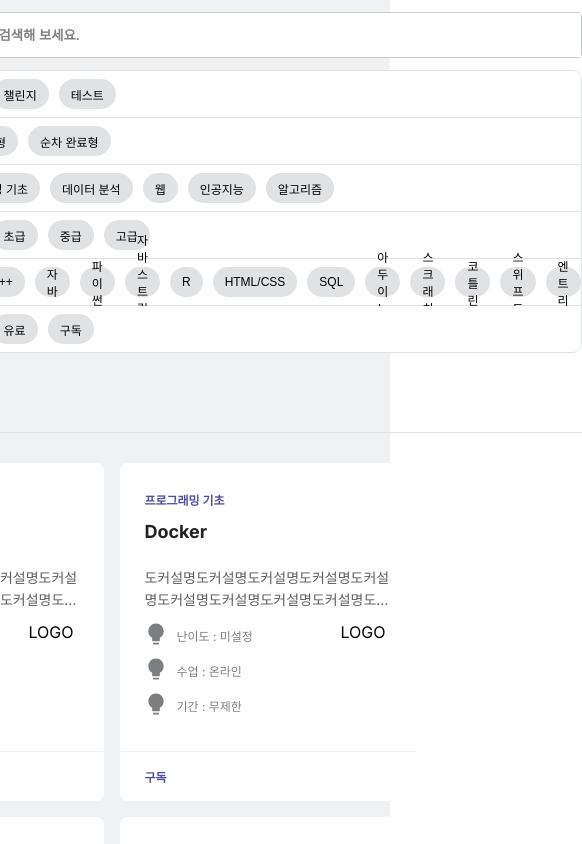
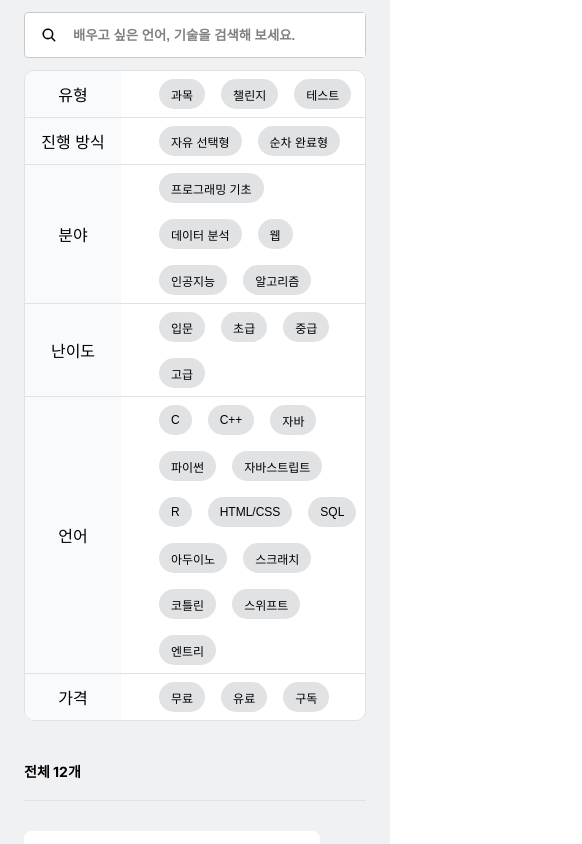
Before and after one commit to minh0518/elice-Frontend-PA, a Next.js app: page / in a window 390 px wide. Shown: the top 844 px of the page, 582 px wide, since content can reach past the window. Built offline with nearby package versions, Linux system fonts and the light colour scheme.

Commit message:
feat: 카테고리 섹션 및 Chip컴포넌트 반응형 적용

```diff
--- a/src/app/_components/_filter/FilterTable.module.scss
+++ b/src/app/_components/_filter/FilterTable.module.scss
@@ -5,7 +5,7 @@
   display: flex;
   overflow: hidden;
   width: 100%;
-  height: 283px;
+  min-height: 283px;
   border: 1px solid $gray-2;
   flex-direction: column;
   border-radius: 10px;
--- a/src/app/_components/_ui/Chip.module.scss
+++ b/src/app/_components/_ui/Chip.module.scss
@@ -6,10 +6,11 @@
   align-items: center;
   justify-content: center;
   height: 30px;
+  margin: 8px;
   padding: 4px 12px;
   border: none;
+  font-size: $font-2;
   border-radius: 20px;
-  font-size: $font-2;
   background-color: $gray-2;
   cursor: pointer;
 
--- a/src/app/_components/_ui/SingleCategory.module.scss
+++ b/src/app/_components/_ui/SingleCategory.module.scss
@@ -5,7 +5,7 @@
   background-color: $white;
   display: flex;
   width: 100%;
-  height: 46px;
+  min-height: 46px;
   gap: 30px;
 
   .left {
@@ -18,8 +18,8 @@
 
   .right {
     display: flex;
-    gap: 10px;
     align-items: center;
     flex: 1;
+    flex-wrap: wrap;
   }
 }
```
